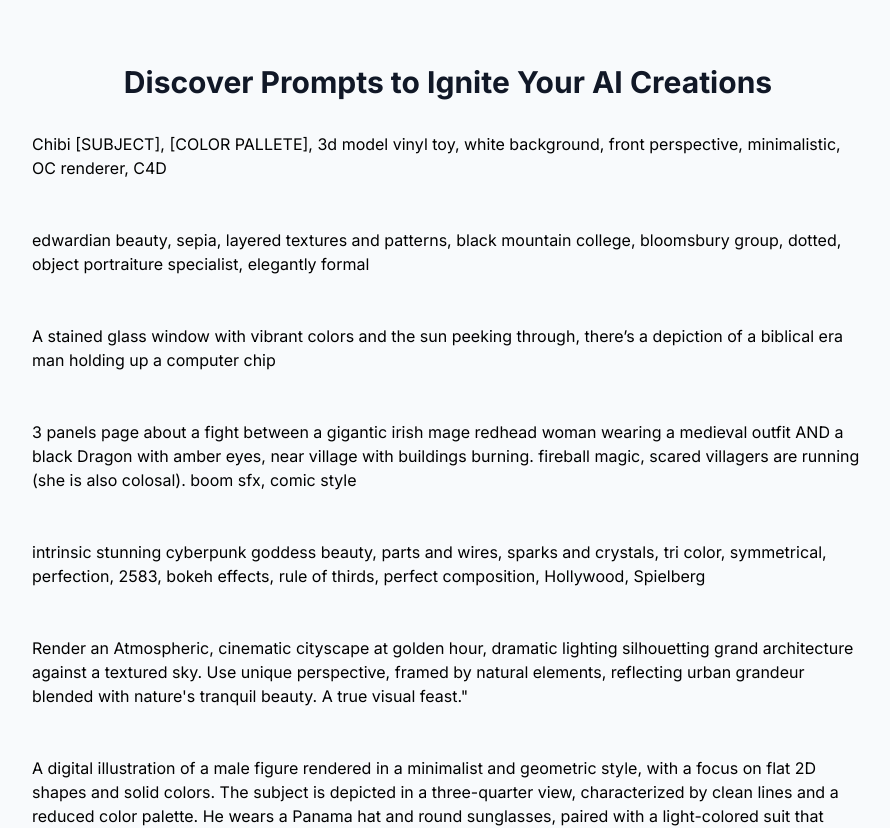
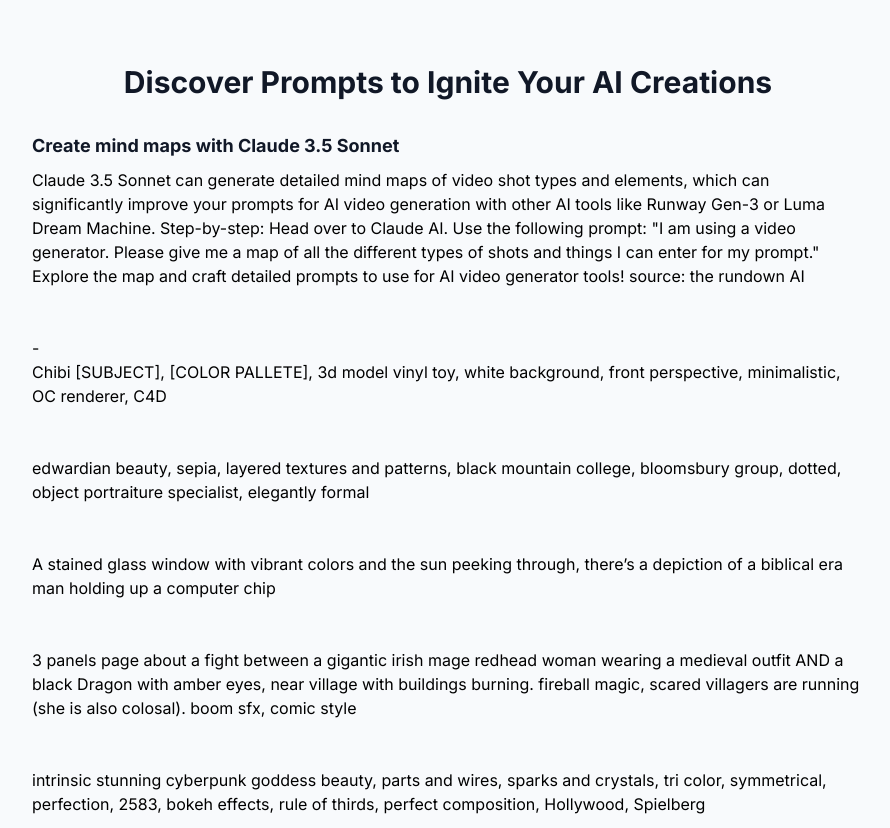
Before and after one commit to ciruelosmf/thebestaiimageandvideogenerators, a Next.js app: page /prompts in a window 1280 px wide. Shown: the top 828 px of the page, without its empty margins (192-1082 px from the left). Built offline with nearby package versions, Linux system fonts and the light colour scheme.

Commit message:
add prompt text

```diff
--- a/src/app/prompts/page.js
+++ b/src/app/prompts/page.js
@@ -33,6 +33,50 @@
       <div className="container mx-auto px-4 sm:px-6 lg:px-8 max-w-4xl">
         <h1 className="text-3xl font-bold text-center text-gray-900 mb-8">Discover Prompts to Ignite Your AI Creations</h1>
         <div className="prose prose-lg mx-auto">
+
+
+
+
+
+
+
+
+
+
+
+
+
+
+        <p className="mb-12">
+        <h2 className="text-lg font-bold  text-gray-900 mb-2"> Create mind maps with Claude 3.5 Sonnet</h2>
+
+Claude 3.5 Sonnet can generate detailed mind maps of video shot types and elements, which can significantly improve your prompts for AI video generation with other AI tools like Runway Gen-3 or Luma Dream Machine.
+
+Step-by-step:
+
+Head over to Claude AI.
+
+Use the following prompt: "I am using a video generator. Please give me a map of all the different types of shots and things I can enter for my prompt."
+
+Explore the map and craft detailed prompts to use for AI video generator tools!
+
+source: the rundown AI
+          </p>
+
+
+
+
+<div class="divide-y divide-dashed">
+  <div>-</div>
+
+</div>
+
+
+
+
+
+
+
           <p className="mb-12">
           Chibi [SUBJECT], [COLOR PALLETE], 3d model vinyl toy, white background, front perspective, minimalistic, OC renderer, C4D
           </p>
@@ -81,7 +125,7 @@
 
           <p className="mb-12">
 
-          Render an Atmospheric, cinematic cityscape at golden hour, dramatic lighting silhouetting grand architecture against a textured sky. Use unique perspective, framed by natural elements, reflecting urban grandeur blended with nature's tranquil beauty. A true visual feast."
+          Render an Atmospheric, cinematic cityscape at golden hour, dramatic lighting silhouetting grand architecture against a textured sky. Use unique perspective, framed by natural elements, reflecting urban grandeur blended with nature's tranquil beauty. A true visual feast.
 
 
           </p>
```
